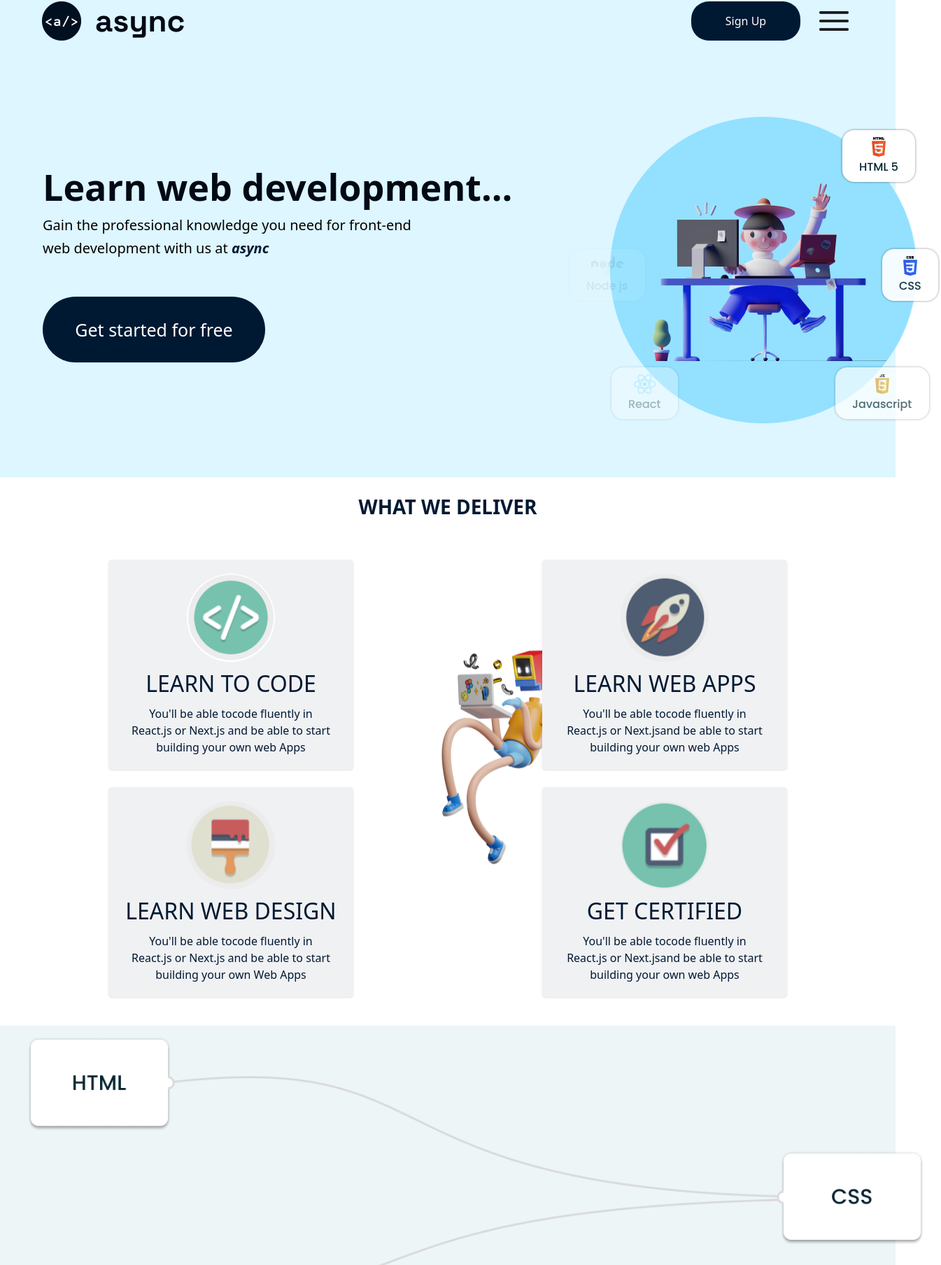
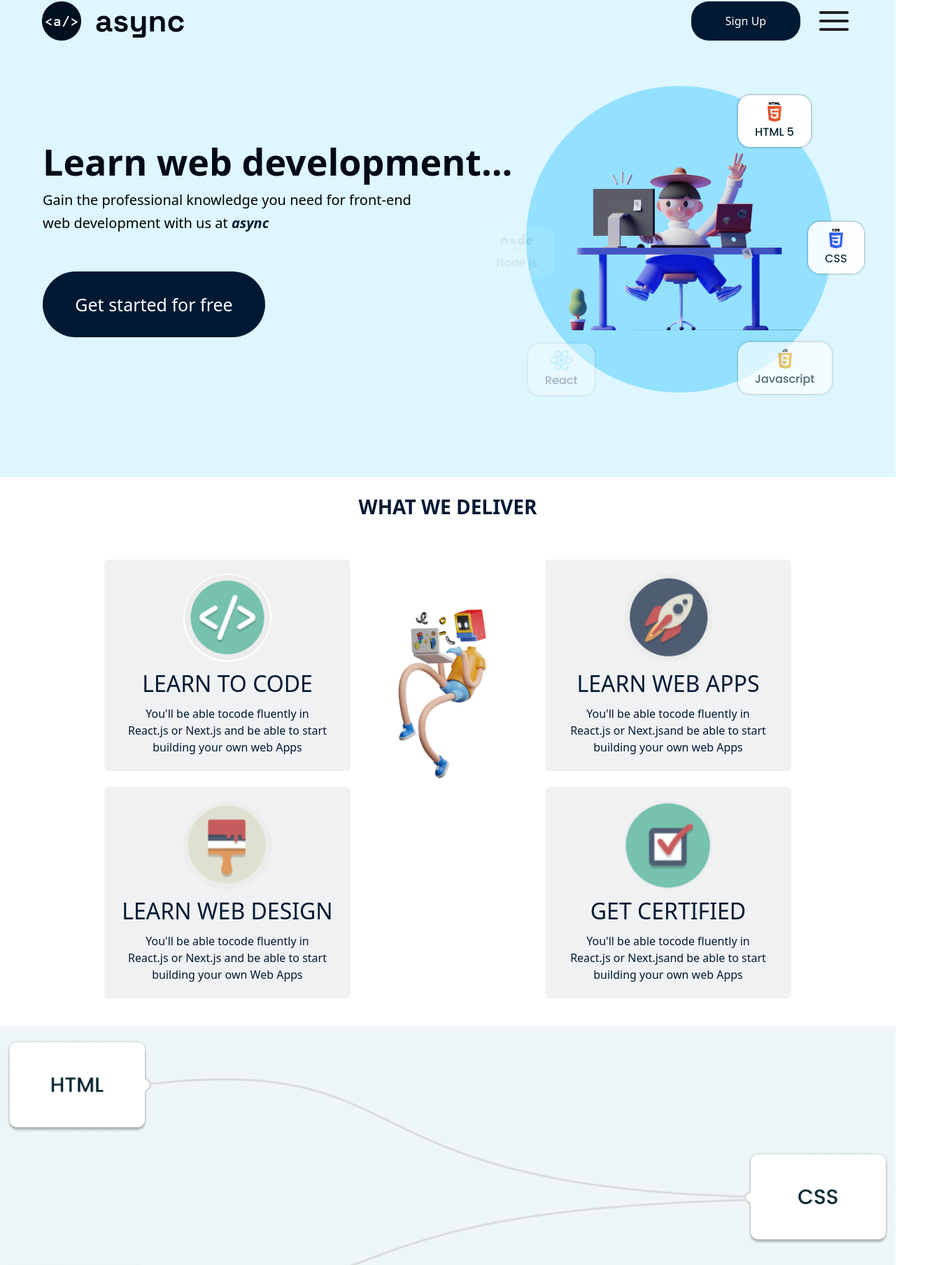
Before and after one commit to Async-learn/Async, a React (Create React App) app in the folder frontend/: page / in a window 1280 px wide. Shown: the part 18-1826 px from the top of the page at 70% size, 1345 px wide, since content can reach past the window. Built offline with nearby package versions, Linux system fonts and the light colour scheme; the HTML template or start-up script is replaced by a standard one.

Commit message:
Made Scalable v2

```diff
--- a/frontend/src/components/About.jsx
+++ b/frontend/src/components/About.jsx
@@ -15,7 +15,7 @@ const About = () => {
             <img className="block md:hidden" src="/thingymobile.png" alt="" />
         </div>
         <div className="md:h-[700px] bg-[#ffffff] pb-[50px] md:pb-0 flex justify-center items-center md:block">
-            <div className=" md:px-[155px] md:py-[34px] md:flex md:justify-between">
+            <div className="md:px-[40px] lg:px-[150px] md:py-[34px] md:flex md:justify-between">
                 <div className="pt-[40px] md:pt-0">
                     <div
                         data-aos="fade-up"
@@ -43,7 +43,7 @@ const About = () => {
                         initial={{ y: -50 }}
                         animate={{ y: 50 }}
                         transition={{ delay: 1.5, duration: 5, yoyo: Infinity }}
-                        className="absolute left-[543px] top-[870px] hidden md:block" src="/thingy.png" alt="Sally" />
+                        className="hidden xl:block" src="/thingy.png" alt="Sally" />
                 </div>
                 <div>
                     <div
--- a/frontend/src/components/Hero.jsx
+++ b/frontend/src/components/Hero.jsx
@@ -4,19 +4,19 @@ import { motion } from "framer-motion";
 
 const Hero = () => {
     const heroSignupButton = (
-        <div className="flex justify-center items-center md:block cursor-pointer">
+        <div className="flex items-center justify-center cursor-pointer md:block">
             <button className="w-[183px] h-[53px] rounded-[31px] md:w-[318px] md:h-[94px] bg-[#001933] md:rounded-[47px] text-[white] md:text-[25px] md:leading-[38px] hover:bg-[#002b5c] transition-all duration-300">Get started for free</button>
         </div>
     );
   return (
     <React.Fragment>
-        <div className="w-screen h-screen md:h-[700px] bg-[#DDF6FF]">
+        <div className="w-screen h-screen md:h-[700px] 2xl:h-[61vh] bg-[#DDF6FF]">
             <HomeNavbar />
-            <div className="h-[454px] md:mt-[76px] md:mx-[41px] md:flex md:justify-between">
+            <div className="h-[454px] md:pt-[140px] md:mx-[41px] md:flex md:justify-between">
                 <div className="h-[263px] pt-[70px] md:pt-\[95\.5px\] mb-[76px] md:pl-[20px]">
-                    <h1 className="text-center md:text-start md:font-[600] md:text-[52px] md:leading-[78px] text-[#010914] text-[20px] leading-[30px] font-[600]">Learn <span className="font-[700]">web</span> development...</h1>
+                    <h1 className="text-center md:text-start md:font-[600] md:text-[52px] 2xl:text-[70px] md:leading-[78px] text-[#010914] text-[20px] leading-[30px] font-[600]">Learn <span className="font-[700]">web</span> development...</h1>
                     <p className="font-[500] text-[16px] leading-[24px] text-center pt-[24px] block md:hidden">Gain the professional knowledge you<br /> need for front-end web development<br /> with us at <span className="text-[#001933] font-[600]"><i>async</i></span></p>
-                    <p className="hidden md:block font-[500] text-[20px] leading-[164%] text-[#000000] pt-[6px] md:pt-0">Gain the professional knowledge you need for front-end<br /> web development with us at <span className="text-[#001933] font-[600]"><i>async</i></span></p>
+                    <p className="hidden md:block font-[500] text-[20px] 2xl:text-[30px] leading-[164%] text-[#000000] pt-[6px] md:pt-0">Gain the professional knowledge you need for front-end<br /> web development with us at <span className="text-[#001933] font-[600]"><i>async</i></span></p>
                     {/* button */}
                     <div className="pt-[61px] md:pt-[52px]">
                         {heroSignupButton}
@@ -25,94 +25,98 @@ const Hero = () => {
                 {/*  */}
                 <div>
                     <div className="h-[454px]">
-                        <img className="block md:hidden pl-[33px]"  src="/illustrationmobile.png" alt="illustration" />
+                        <img className="block sm:hidden pl-[33px] pt-[100px] sm:absolute sm:left-[130px]"  src="/illustrationmobile.png" alt="illustration" />
                         {/* mobile */}
                         <motion.img
                             initial={{ opacity: 0 }}
                             animate={{ opacity: 1 }}
                             transition={{ delay: 0.9, duration: 5 }}
-                            className="block md:hidden absolute left-[250px] top-[440px]"
+                            className="block sm:hidden absolute left-[250px] top-[440px] sm:left-[380px]"
                             src="/htmlmobile.png"
                             alt="html" />
                         <motion.img
                             initial={{ opacity: 0 }}
                             animate={{ opacity: 1 }}
                             transition={{ delay: 2.0, duration: 5 }}
-                            className="block md:hidden absolute left-[290px] top-[550px]"
+                            className="block sm:hidden absolute left-[290px] top-[550px] sm:left-[420px]"
                             src="/cssmobile.png"
                             alt="css" />
                         <motion.img
                             initial={{ opacity: 0 }}
                             animate={{ opacity: 1 }}
                             transition={{ delay: 3.0, duration: 5 }}
-                            className="block md:hidden absolute left-[240px] top-[650px]"
+                            className="block sm:hidden absolute left-[240px] top-[650px] sm:left-[380px]"
                             src="/jsmobile.png"
                             alt="js" />
                         <motion.img
                             initial={{ opacity: 0 }}
                             animate={{ opacity: 1 }}
                             transition={{ delay: 4.0, duration: 5 }}
-                            className="block md:hidden absolute left-[68px] top-[650px]"
+                            className="block sm:hidden absolute left-[68px] top-[650px] sm:left-[180px]"
                             src="/reactmobile.png"
                             alt="react" />
                         <motion.img
                             initial={{ opacity: 0 }}
                             animate={{ opacity: 1 }}
                             transition={{ delay: 5.0, duration: 5 }}
-                            className="block md:hidden absolute left-[13px] top-[550px]"
+                            className="block sm:hidden absolute left-[13px] top-[550px] sm:left-[140px]"
                             src="/nodemobile.png"
                             alt="node" />
                         <motion.img
                             initial={{ opacity: 0 }}
                             animate={{ opacity: 1 }}
                             transition={{ delay: 6.5, duration:  5 }}
-                            className="block md:hidden absolute left-[58px] top-[440px]"
+                            className="block sm:hidden absolute left-[58px] top-[440px] sm:left-[185px]"
                             src="/pythonmobile.png"
                             alt="python" />
                         {/* desktop */}
-                        <img className="hidden md:block absolute left-[871px] top-[184px]"  src="/illustrationdesktop.png" alt="illustration" />
+                        <div className="">
+                            <img className="hidden xl:block"  src="/illustrationdesktop.png" alt="illustration" />
+                        </div>
+                        <div className="hidden xl:block">
                             <motion.img
                                 initial={{ opacity: 0 }}
                                 animate={{ opacity: 1 }}
                                 transition={{ delay: 0.9, duration: 5 }}
-                            className="hidden md:block absolute left-[1200px] top-[200px]"
+                                className="hidden xl:block xl:-mt-[430px] xl:ml-[300px]"
                                 src="/html.png"
                                 alt="html" />
                             <motion.img
                                 initial={{ opacity: 0 }}
                                 animate={{ opacity: 1 }}
                                 transition={{ delay: 2.0, duration: 5 }}
-                            className="hidden md:block absolute left-[1257px] top-[370px]"
+                                className="hidden xl:block xl:ml-[400px] xl:mt-[99px]"
                                 src="/css.png"
                                 alt="css" />
                             <motion.img
                                 initial={{ opacity: 0 }}
                                 animate={{ opacity: 1 }}
                                 transition={{ delay: 3.0, duration: 5 }}
-                            className="hidden md:block absolute left-[1190px] top-[539px]"
+                                className="hidden xl:block xl:ml-[300px] xl:mt-[90px]"
                                 src="/js.png"
                                 alt="javascript" />
                             <motion.img
                                 initial={{ opacity: 0 }}
                                 animate={{ opacity: 1 }}
                                 transition={{ delay: 4.0, duration: 5 }}
-                            className="hidden md:block absolute left-[870px] top-[539px]"
+                                className="hidden xl:block xl:-mt-[80px]"
                                 src="/react.png"
                                 alt="react" />
                             <motion.img
                                 initial={{ opacity: 0 }}
                                 animate={{ opacity: 1 }}
                                 transition={{ delay: 5.0, duration: 5 }}
-                            className="hidden md:block absolute left-[810px] top-[370px]"
+                                className="hidden xl:block xl:-mt-[250px] xl:-ml-[70px]"
                                 src="/node.png"
                                 alt="node" />
                             <motion.img
                                 initial={{ opacity: 0 }}
                                 animate={{ opacity: 1 }}
                                 transition={{ delay: 6.5, duration: 5 }}
-                            className="hidden md:block absolute left-[850px] top-[200px]"
+                                className="hidden xl:block xl:-mt-[271px] "
                                 src="/python.png"
                                 alt="python" />
+                        </div>
                     </div>
                 </div>
             </div>
--- a/frontend/src/navbar/HomeNavbar.jsx
+++ b/frontend/src/navbar/HomeNavbar.jsx
@@ -4,7 +4,7 @@ import { DesktoplogoContext, MobilelogoContext } from '../pages/LandingPage';
 const HomeNavbar = () => {
   return (
     <React.Fragment>
-        <nav className="relative w-screen h-[100px] pt-[24px]">
+        <nav className="fixed w-screen h-[100px] pt-[24px] top-0 left-0 right-0 bg-[#DDF6FF] z-50">
             <div className="md:h-[48px] md:left-[40px] top-[30px] md:top-[24px] flex justify-between items-center">
                 <div className="md:pl-[60px]">
                     {/* mobile */}
@@ -29,8 +29,8 @@ const HomeNavbar = () => {
                         <button className='flex justify-center align-center  md:pt-[16px] md:pb-[16px] md:pl-[24px] md:pr-[24px] w-[78px] h-[34px] md:w-[156px] md:h-[56px] bg-[#001933] rounded-[15px] md:rounded-[25px] font-[500] text-[12px] md:text-[16px] leading-[18px] pt-[8px] md:leading-[24px] text-[#FFFFFF] cursor-pointer hover:bg-[#002b5c] transition-all duration-300'>Sign Up</button>
                     </div>
                     <div className="cursor-pointer">
-                        <img className="hover:rotate-180 duration-500 hover:scale-110 block md:hidden" src="/mobilemenu.png" alt="Hamburger Menu Icon" />
-                        <img className="hover:rotate-180 duration-500 hover:scale-110 hidden md:block" src="/desktopmenu.png" alt="Hamburger Menu Icon" />
+                        <img className="block duration-500 hover:rotate-180 hover:scale-110 md:hidden" src="/mobilemenu.png" alt="Hamburger Menu Icon" />
+                        <img className="hidden duration-500 hover:rotate-180 hover:scale-110 md:block" src="/desktopmenu.png" alt="Hamburger Menu Icon" />
                     </div>
                 </div>
             </div>
```
Also changed, not shown: frontend/src/components/Roadmap.jsx (+4 -4 lines). Lines whose indentation alone changed are shown as unchanged.
